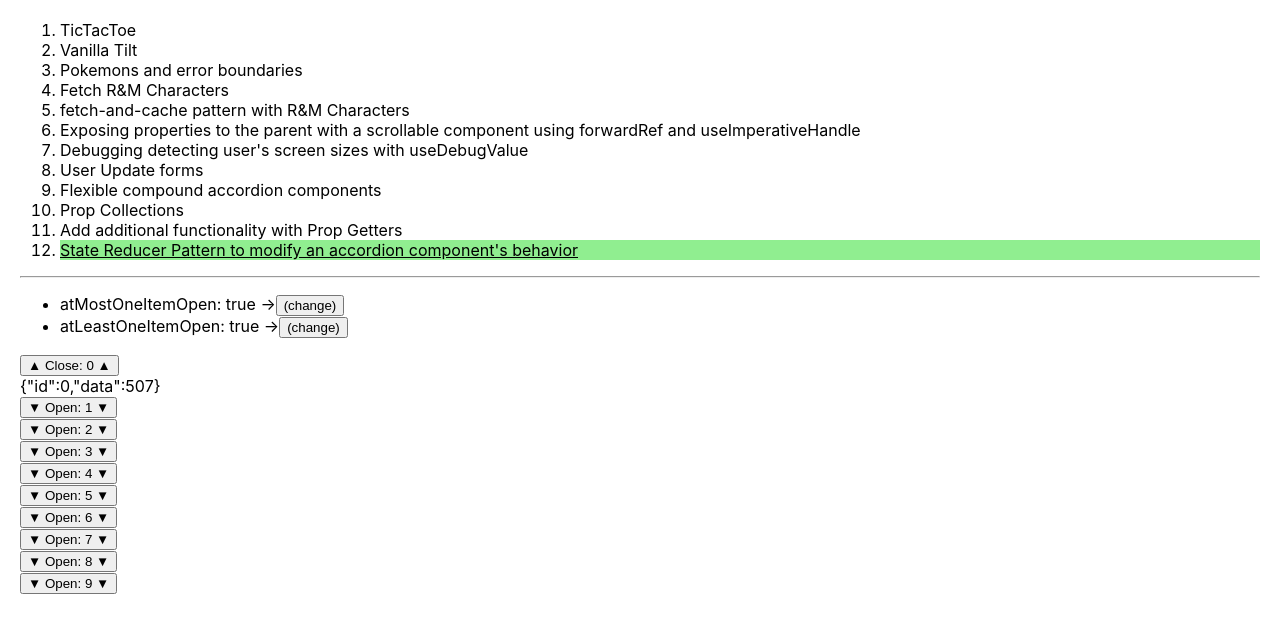
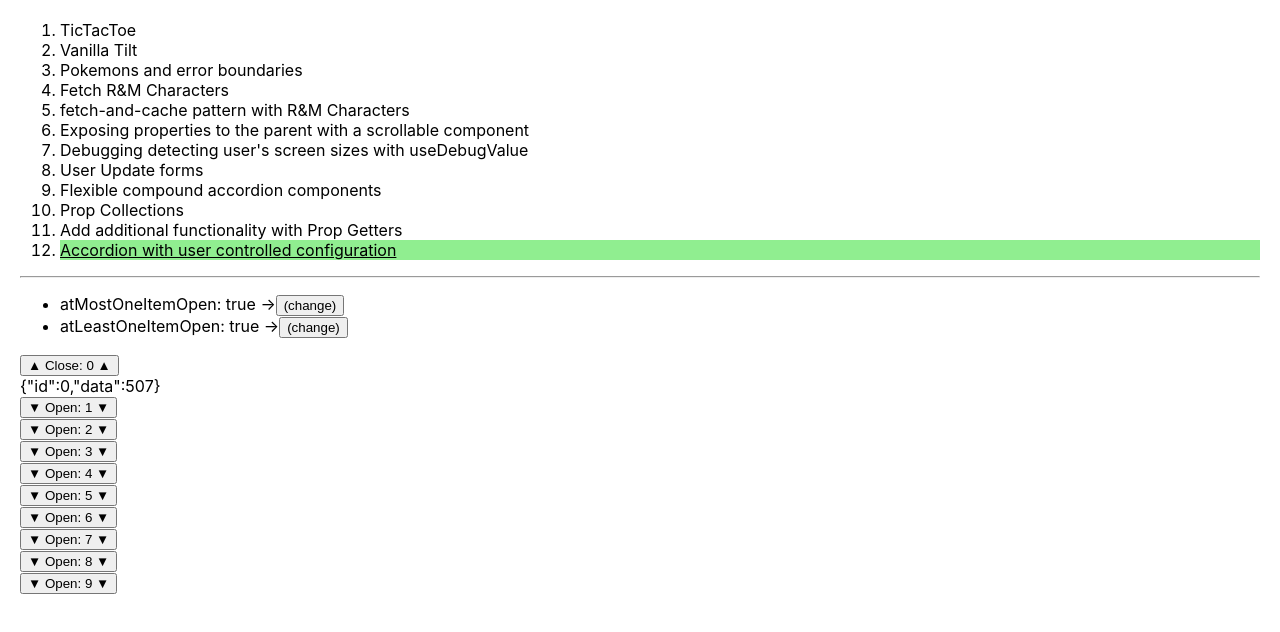
Before and after one commit to rkrux/deep-blue-sea, a React (Create React App) app: page / in a window 1280 px wide. Shown: the top 632 px of the page. Built offline with nearby package versions, Linux system fonts and the light colour scheme.

Commit message:
title changes

```diff
--- a/src/App.tsx
+++ b/src/App.tsx
@@ -53,8 +53,7 @@ const exerciseConfigs: ExerciseConfig[] = [
 		implementation: <Five />,
 	},
 	{
-		title:
-			'Exposing properties to the parent with a scrollable component using forwardRef and useImperativeHandle',
+		title: 'Exposing properties to the parent with a scrollable component',
 		implementation: <Six />,
 	},
 	{
@@ -78,7 +77,7 @@ const exerciseConfigs: ExerciseConfig[] = [
 		implementation: <Eleven />,
 	},
 	{
-		title: "State Reducer Pattern to modify an accordion component's behavior",
+		title: 'Accordion with user controlled configuration',
 		implementation: <Twelve />,
 	},
 ];
```
